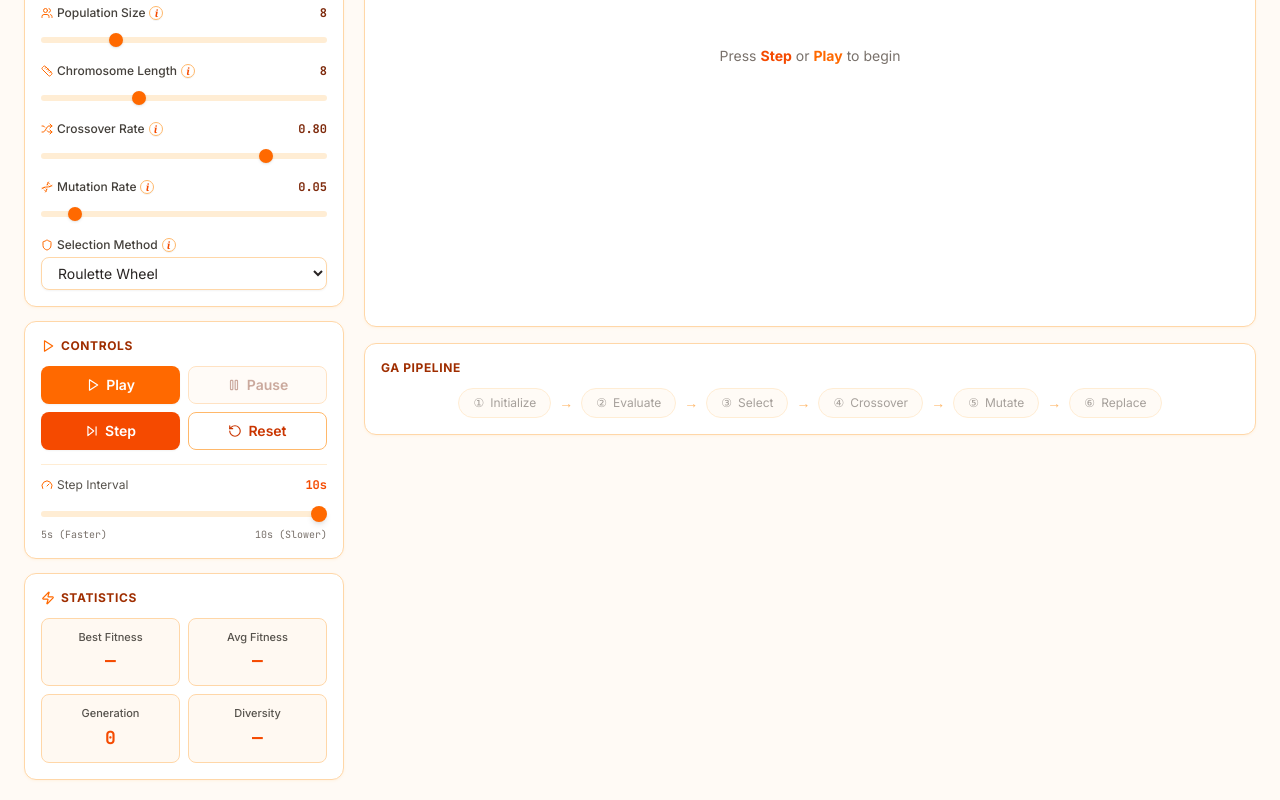
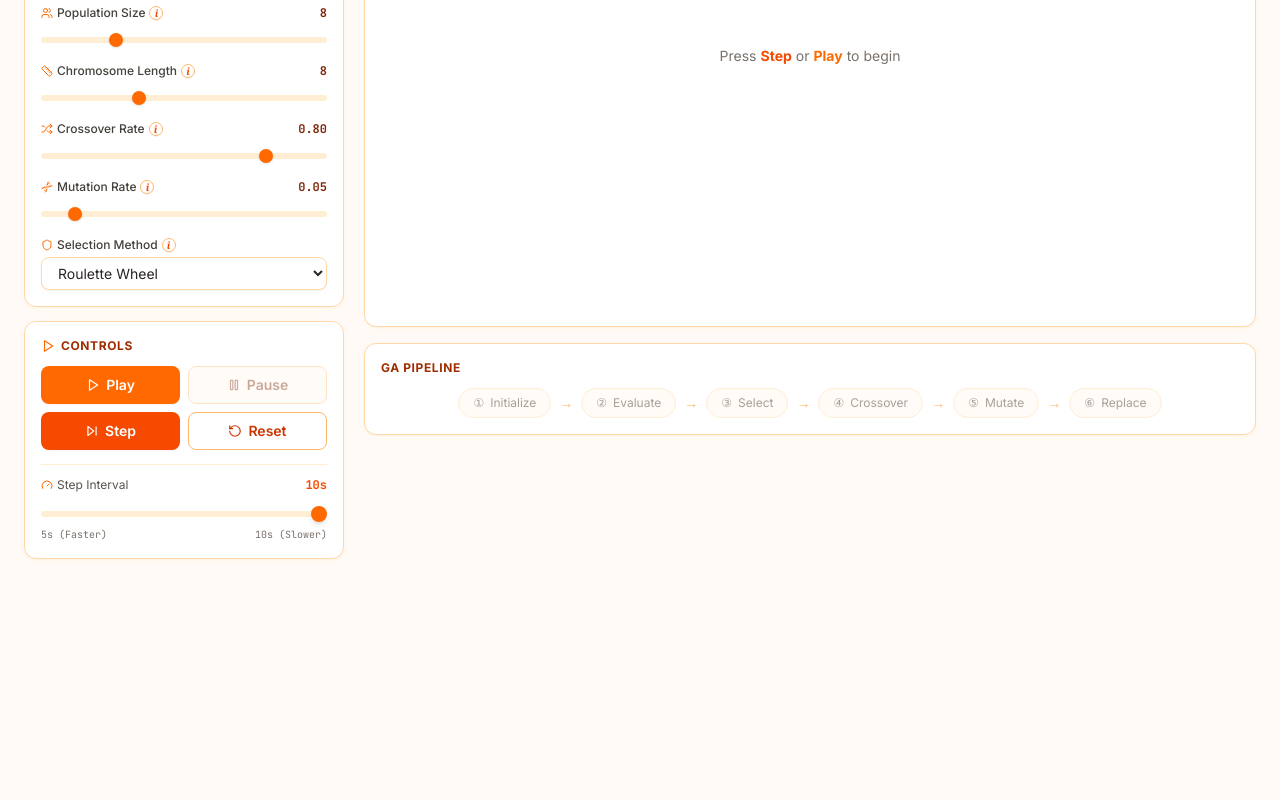
Before and after one commit to Chabil-Krishna/darwin-labs, a React (Vite) app: page / in a window 1280 px wide. Shown: the part 376-1176 px from the top of the page. After the commit the page ends 955 px from the top, so only its background shows below. Built offline with nearby package versions, Linux system fonts and the light colour scheme; the HTML template or start-up script is replaced by a standard one.

Commit message:
feat: remove statistics section from bottom of control panel

```diff
--- a/src/components/ControlPanel.jsx
+++ b/src/components/ControlPanel.jsx
@@ -13,15 +13,6 @@ export default function ControlPanel({
 }) {
   const def = PROBLEMS[params.problem];
   const chrLen = params.problem === 'targetstr' ? params.target.length : params.chrLen;
-  const fits = state.fitnesses;
-  const best = fits.length > 0 ? Math.max(...fits) : '—';
-  const avg = fits.length > 0 ? (fits.reduce((a, b) => a + b, 0) / fits.length).toFixed(1) : '—';
-  const diversity = fits.length > 0
-    ? ((new Set(state.population.map(c => c.join('')))).size / state.population.length * 100).toFixed(0)
-    : '—';
-
-  const bestIdx = fits.length > 0 ? fits.indexOf(Math.max(...fits)) : -1;
-  const bestChr = bestIdx >= 0 ? state.population[bestIdx] : null;
 
   return (
     <aside className="flex flex-col gap-3.5 w-full lg:w-[320px] shrink-0">
@@ -195,26 +186,6 @@ export default function ControlPanel({
           </div>
         )}
       </Card>
-
-      {/* Stats */}
-      <Card icon={<Zap size={14} className="text-orange-500" />} title="Statistics">
-        <div className="grid grid-cols-2 gap-2">
-          <StatBox label="Best Fitness" value={best} />
-          <StatBox label="Avg Fitness" value={avg} />
-          <StatBox label="Generation" value={state.generation} />
-          <StatBox label="Diversity" value={diversity === '—' ? '—' : `${diversity}%`} />
-        </div>
-        {bestChr && (
-          <div className="mt-2.5 p-2.5 rounded-lg bg-orange-50 border border-orange-200">
-            <div className="text-[11px] text-orange-950 font-medium mb-0.5">Best Chromosome</div>
-            <div className="font-mono text-sm font-bold text-orange-600 break-all">
-              {params.problem === 'funcmax'
-                ? `[${bestChr.join('')}] = x=${parseInt(bestChr.join(''), 2)}`
-                : bestChr.join('')}
-            </div>
-          </div>
-        )}
-      </Card>
     </aside>
   );
 }
@@ -255,12 +226,3 @@ function Slider({ icon, label, tooltip, value, min, max, step, format, onChange,
     </div>
   );
 }
-
-function StatBox({ label, value }) {
-  return (
-    <div className="text-center p-2.5 rounded-lg bg-orange-50/70 border border-orange-200">
-      <div className="text-[11px] text-stone-600 font-medium">{label}</div>
-      <div className="text-lg font-extrabold text-orange-600 font-mono mt-0.5">{value}</div>
-    </div>
-  );
-}
```
